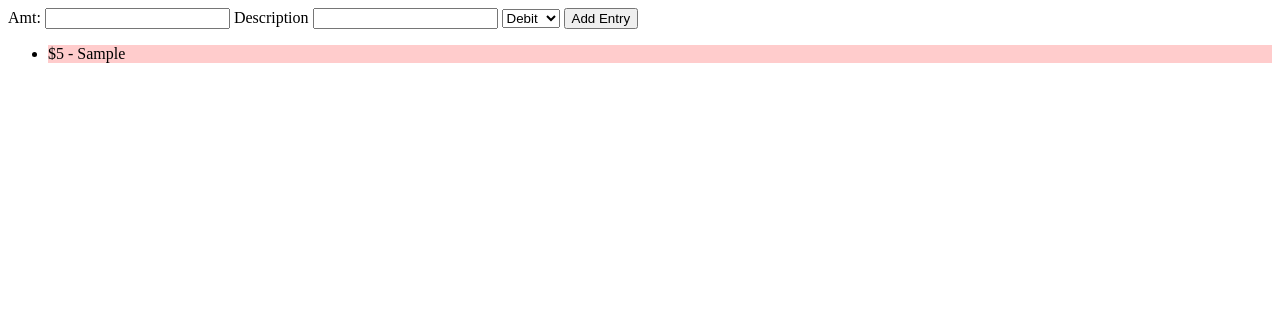
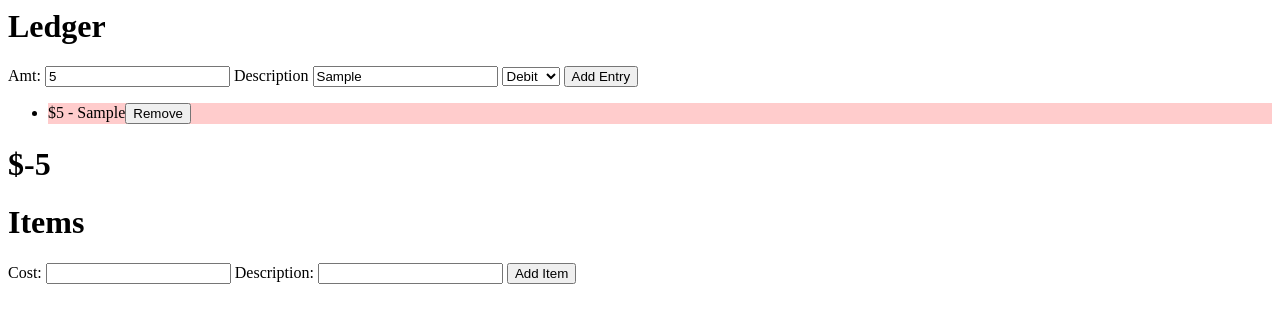
Before and after one commit to danyehsan/Final-Review-Fall-2018, a plain HTML site: page index.html in a window 1280 px wide. Both pictures are taken after typing "5", "Sample" into the empty fields and a click on the button "Add Entry". Drawn offline with nearby package versions, Linux system fonts and the light colour scheme.

Commit message:
2nd commit

```diff
--- a/index.html
+++ b/index.html
@@ -3,6 +3,9 @@
     <link rel="stylesheet" href="./styles.css" />
   </head>
   <body>
+    <div id="container">
+      <div id="balance">
+        <h1>Ledger</h1>
         <form id="add_entry">
           <label>Amt:</label>
           <input
@@ -19,8 +22,28 @@
           </select>
           <button>Add Entry</button>
         </form>
+
         <ul id="history">
         </ul>
+
+        <h1 id="total">$0</h1>
+      </div>
+      <div id="wish_list">
+        <h1>Items</h1>
+        <form id="add_item">
+          <label>Cost:</label>
+          <input
+            name="cost"
+            type="number"
+            min="0"
+            required
+          />
+          <label>Description:</label>
+          <input name="description" required />
+          <button>Add Item</button>
+        </form>
+      </div>
+    </div>
 
     <script src="https://unpkg.com/redux@4.0.0/dist/redux.min.js"></script>
     <script src="./main.js"></script>
--- a/main.js
+++ b/main.js
@@ -1,16 +1,38 @@
 //Action Creators
 const ADD_ENTRY = 'ADD_ENTRY'
+const REMOVE_ENTRY = 'REMOVE_ENTRY'
+const ADD_ITEM = 'ADD_ITEM'
 
 //Actions
 const addEntry = (entry) => {
   return { type: ADD_ENTRY, entry }
 }
 
+const removeEntry = (index) => {
+  return { type: REMOVE_ENTRY, index }
+}
+
+const addItem = (item) => {
+  return { type: ADD_ITEM, item }
+}
+
 //Reducer
+
+const items = ( state = [], action ) => {
+  switch(action.type) {
+    case ADD_ITEM:
+      return [...state, action.item]
+    default:
+      return state
+  }
+}
+
 const ledger = (state = [], action) => {
   switch(action.type) {
     case ADD_ENTRY:
       return [...state, action.entry]
+    case REMOVE_ENTRY:
+      return state.filter( (_, i) => i !== action.index )
     default:
       return state
   }
@@ -26,6 +48,7 @@ const { createStore, combineReducers, compose } = Redux
 
 const rootReducer = combineReducers({
   ledger,
+  items,
 })
 
 const store = createStore(
@@ -34,37 +57,84 @@ const store = createStore(
   window.__REDUX_DEVTOOLS_EXTENSION && window.__REDUX_DEVTOOLS_EXTENSION()
 )
 
+const sumEntries = () => {
+  const h1 = document.getElementById('total')
+  h1.innerHTML = null
+  const { ledger } = store.getState()
+  const value = ledger.reduce( (total, entry) => {
+    const amt = parseFloat(entry.amt)
+    if (entry.type === 'Credit')
+      return total + amt
+    return total - amt
+  }, 0)
+
+  h1.innerHTML = `$${value}`
+}
+
 const updateHistory = () => {
   const list = document.getElementById('history')
   const entries = store.getState().ledger
   list.innerHTML = null
-  entries.forEach( (entry) => {
+  entries.forEach( (entry, index) => {
     const item = document.createElement('li')
-    item.innerHTML = `$${entry.amt} - ${entry.description}`
+    const span = document.createElement('span')
+    const button = document.createElement('button')
+    span.innerHTML = `$${entry.amt} - ${entry.description}`
+    button.addEventListener('click', () => store.dispatch(removeEntry(index)) )
+    button.innerText = 'Remove'
+    span.appendChild(button)
+    item.appendChild(span)
     item.className = entry.type
     list.append(item)
   })
 }
 
+const updateItems = () => {
+  const list = document.getElementById('items')
+  list.innerHTML = null
+  const { items } = store.getState()
+  items.forEach( (item) => {
+    const li = document.createElement('li')
+    li.innerHTML = `$${item.cost} - ${item.description}`
+    list.appendChild(li)
+  })
+}
+
+const formElements = (form) => {
+  const obj = {}
+  for (let el of form.elements) {
+    if (el.name)
+      obj[el.name] = el.value
+  }
+
+  return obj
+}
+
 const handleSubmit = (e) => {
   e.preventDefault()
-  const obj = {}
   const form = e.target
-  for (let el of form.elements) {
-    if (el.name)
-      obj[el.name] = encodeURIComponent(el.value)
-  }
+  const obj = formElements(form)
 
   store.dispatch(addEntry(obj))
   form.reset()
 }
 
+const handleItemForm = (e) => {
+  e.preventDefault()
+  const form = e.target
+  const obj = formElements(form)
+  store.dispatch(addItem(obj))
+  form.reset()
+}
+
 const log = () => {
-  console.log( store.getState().ledger )
+  console.log( store.getState() )
 }
 
 store.subscribe(updateHistory)
-store.subscribe( () => console.log('Store Changed') )
+store.subscribe(sumEntries)
 store.subscribe(log)
+store.subscribe(updateItems)
 
 document.getElementById('add_entry').addEventListener('submit', handleSubmit)
+document.getElementById('add_item').addEventListener('submit', handleItemForm)
```
Also changed, not shown: styles.css (line endings or trailing spaces). Lines whose indentation alone changed are shown as unchanged.
